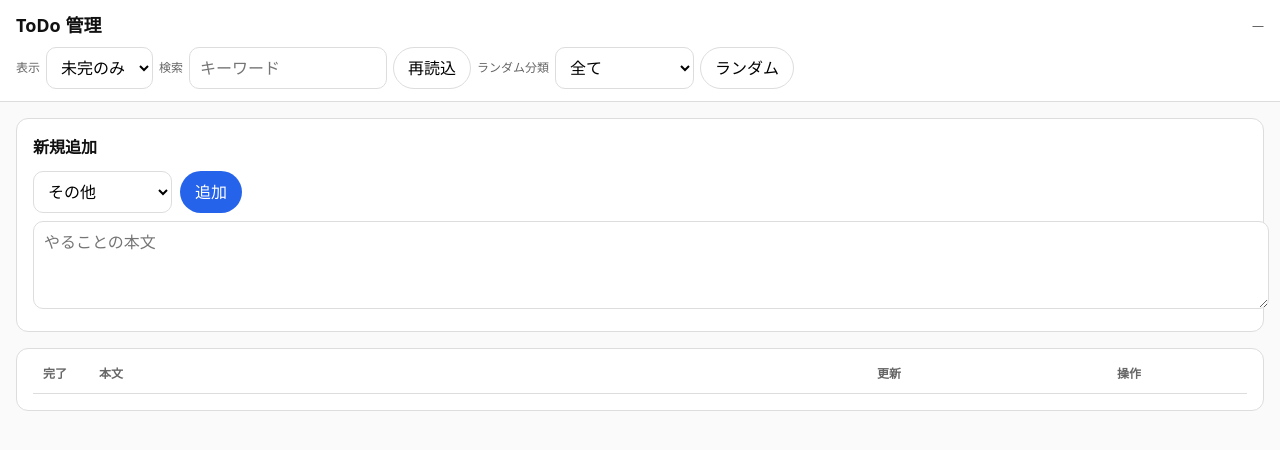
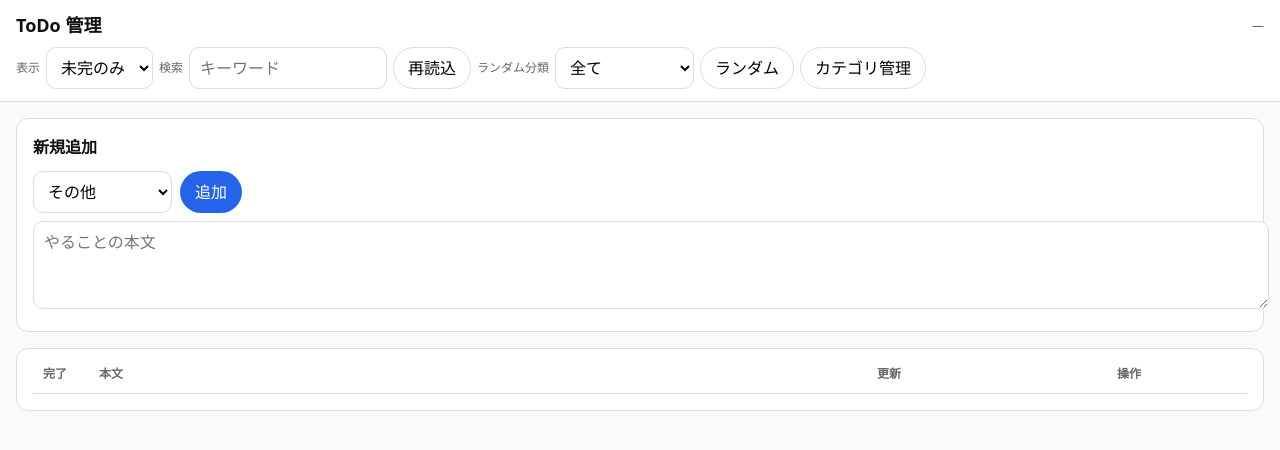
Before and after one commit to jetkitayan/ToDo-List, a plain HTML site: page index.html in a window 1280 px wide. Drawn offline with Linux system fonts and the light colour scheme; no server answers.

Commit message:
Update index.html

```diff
--- a/index.html
+++ b/index.html
@@ -57,6 +57,7 @@
         <option value="その他">その他</option>
       </select>
       <button id="random" class="btn-ghost">ランダム</button>
+      <button id="manageCats" class="btn-ghost">カテゴリ管理</button>
     </div>
   </header>
 
```
